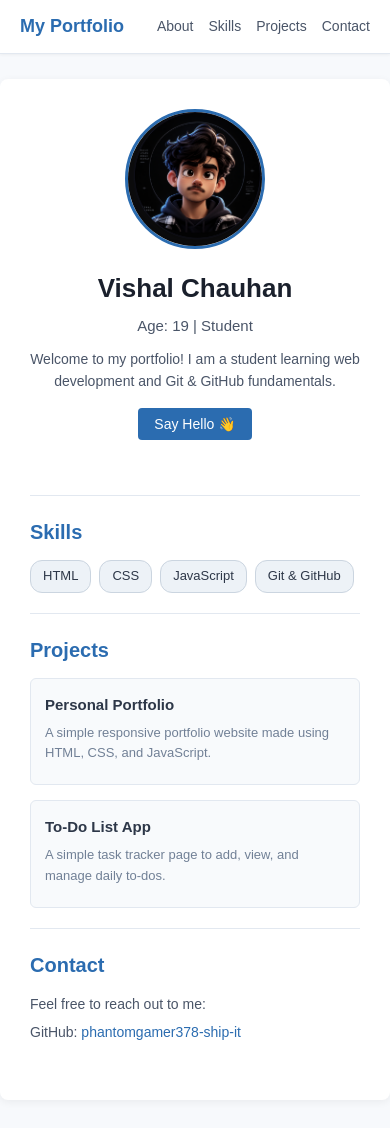
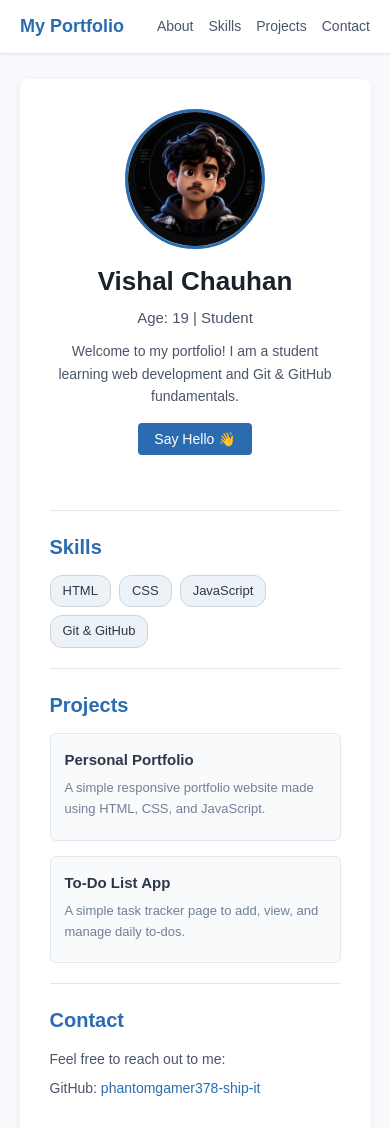
Before and after one commit to phantomgamer378-ship-it/GitHub-practical-test, a plain HTML site: page index.html in a window 390 px wide. Shown: the top 1128 px of the page. Drawn offline with Linux system fonts and the light colour scheme.

Commit message:
Fix profile picture sizing and responsive container constraints

```diff
--- a/index.html
+++ b/index.html
@@ -26,7 +26,7 @@
         <!-- Hero / About Section -->
         <section id="about" class="hero-section">
             <div class="profile-container">
-                <img id="Profile-pic" src="img.png" alt="Profile Picture">
+                <img id="Profile-pic" src="img.png" alt="Profile Picture" width="140" height="140">
             </div>
             <h1 id="title">Vishal Chauhan</h1>
             <p class="subtitle">Age: 19 | Student</p>
--- a/style.css
+++ b/style.css
@@ -9,7 +9,7 @@ body {
     line-height: 1.6;
     color: #333333;
     background-color: #f7f9fc;
-    padding-bottom: 20px;
+    padding-bottom: 30px;
 }
 
 /* Navigation Bar */
@@ -24,7 +24,7 @@ body {
 }
 
 .nav-container {
-    max-width: 800px;
+    max-width: 750px;
     margin: 0 auto;
     display: flex;
     justify-content: space-between;
@@ -56,6 +56,7 @@ body {
 /* Main Container */
 .container {
     max-width: 750px;
+    width: 90%;
     margin: 25px auto;
     background-color: #ffffff;
     padding: 30px;
@@ -71,15 +72,20 @@ body {
 }
 
 .profile-container {
+    display: flex;
+    justify-content: center;
     margin-bottom: 12px;
 }
 
 #Profile-pic {
     width: 140px;
     height: 140px;
+    max-width: 140px;
+    max-height: 140px;
     border-radius: 50%;
     object-fit: cover;
     border: 3px solid #2b6cb0;
+    display: block;
 }
 
 #title {
```
